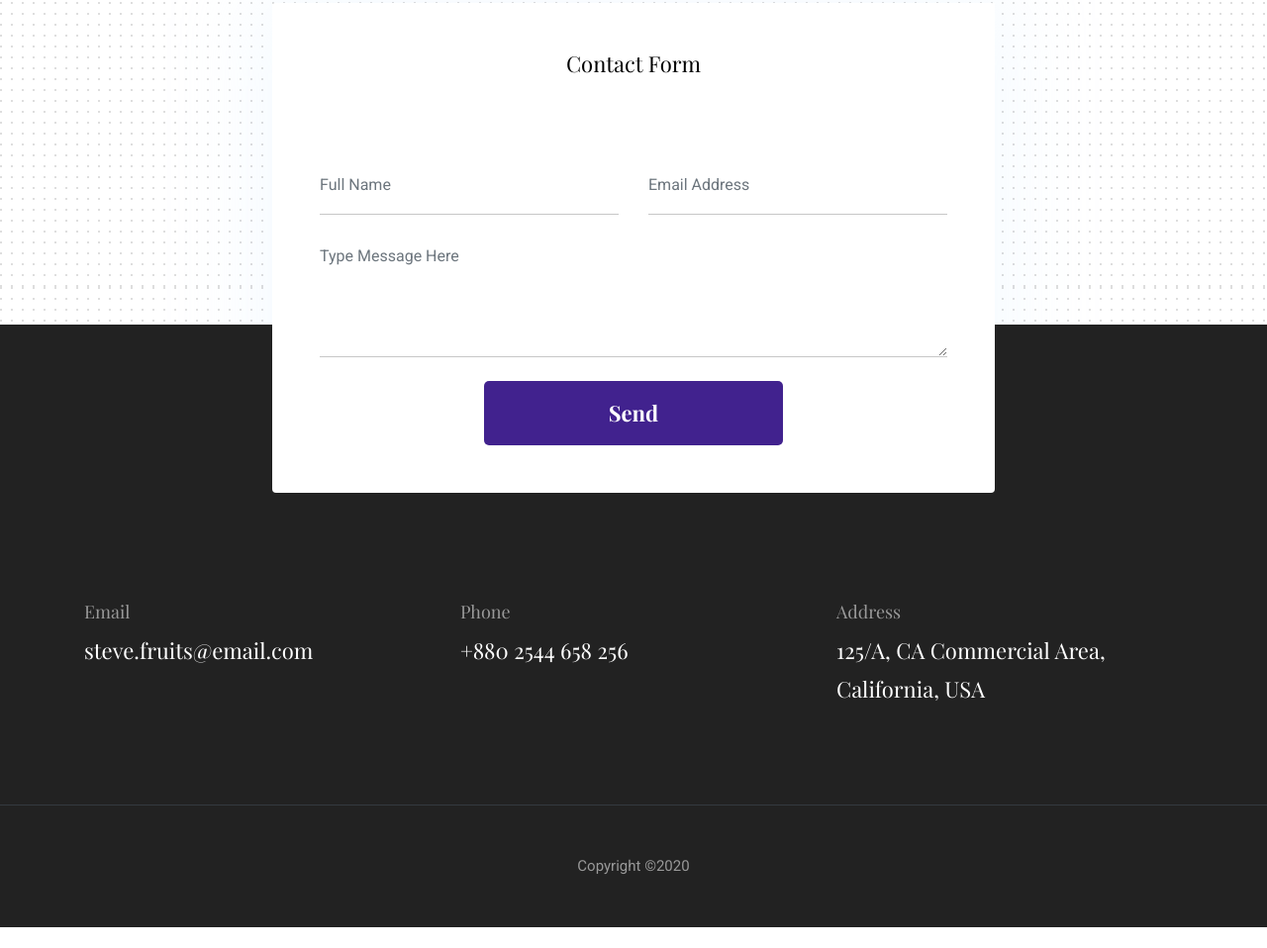
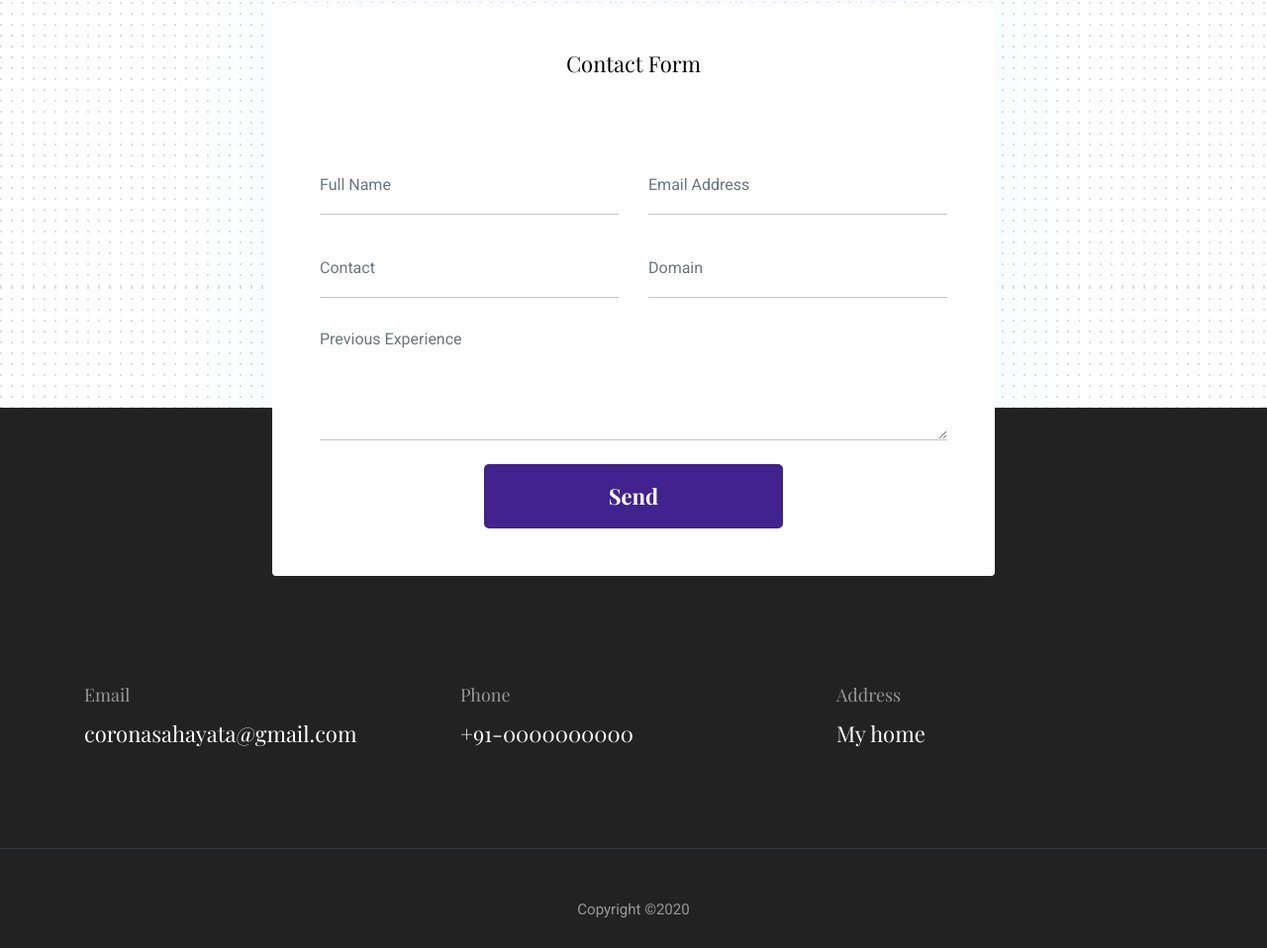
Before and after one commit to Aaryan-kapur/trial, a plain HTML site: page about.html in a window 1280 px wide. Shown: the part 2991-3949 px from the top of the page at 99% size. Before the commit the page ends 3928 px from the top, so only its background shows below. Drawn offline with nearby package versions, Linux system fonts and the light colour scheme; files whose address does not match are found by name.

Commit message:
Update about.html

```diff
--- a/about.html
+++ b/about.html
@@ -3,7 +3,7 @@
 
 <head>
   <meta charset="utf-8">
-  <title>About Us</title>
+  <title>corona sahayata</title>
 
   <!-- mobile responsive meta -->
   <meta name="viewport" content="width=device-width, initial-scale=1">
@@ -171,9 +171,15 @@
             <div class="col-md-6">
               <input type="email" id="email" name="email" placeholder="Email Address" class="form-control px-0 mb-4">
             </div>
+            <div class="col-md-6">
+              <input type="number" id="Contact" name="Contact" placeholder="Contact" class="form-control px-0 mb-4">
+            </div>
+            <div class="col-md-6">
+              <input type="text" id="Domain" name="Contact" placeholder="Domain" class="form-control px-0 mb-4">
+            </div>
             <div class="col-12">
               <textarea name="message" id="message" class="form-control px-0 mb-4"
-                placeholder="Type Message Here"></textarea>
+                placeholder="Previous Experience"></textarea>
             </div>
             <div class="col-lg-6 col-10 mx-auto">
               <button class="btn btn-primary w-100">send</button>
@@ -193,15 +199,15 @@
       <div class="row">
         <div class="col-md-4">
           <h5 class="text-light">Email</h5>
-          <p class="text-white paragraph-lg font-secondary">steve.fruits@email.com</p>
+          <p class="text-white paragraph-lg font-secondary">coronasahayata@gmail.com</p>
         </div>
         <div class="col-md-4">
           <h5 class="text-light">Phone</h5>
-          <p class="text-white paragraph-lg font-secondary">+880 2544 658 256</p>
+          <p class="text-white paragraph-lg font-secondary">+91-0000000000</p>
         </div>
         <div class="col-md-4">
           <h5 class="text-light">Address</h5>
-          <p class="text-white paragraph-lg font-secondary">125/A, CA Commercial Area, California, USA</p>
+          <p class="text-white paragraph-lg font-secondary">My home</p>
         </div>
       </div>
     </div>
```
